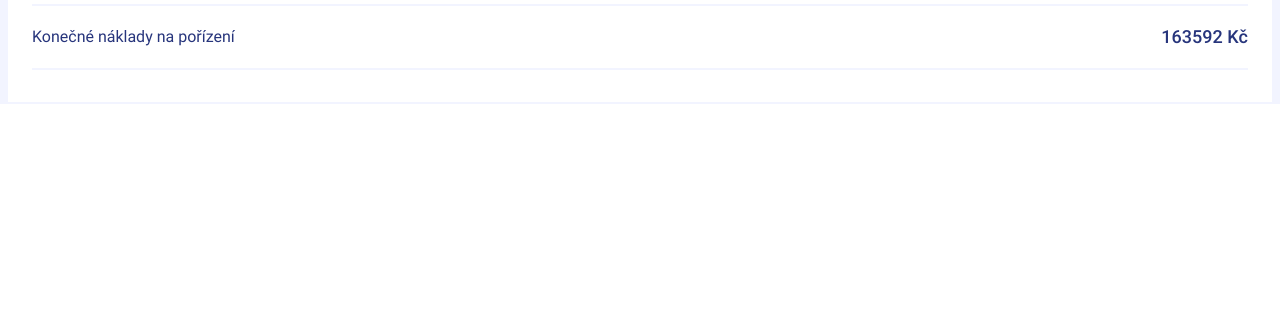
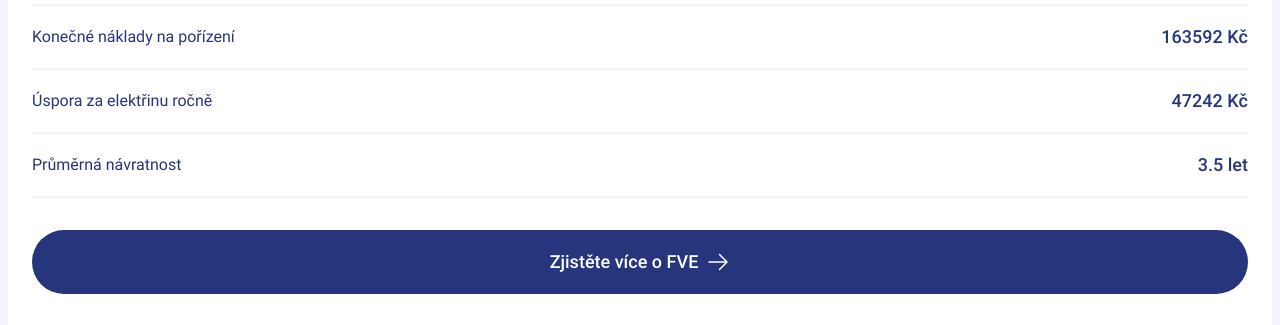
Before and after one commit to uelel/solar-calculator, a React (Create React App) app in the folder client/: page / in a window 1280 px wide. Shown: the part 830-1155 px from the top of the page. Before the commit the page ends 934 px from the top, so only its background shows below. Built offline with nearby package versions, Linux system fonts and the light colour scheme.

Commit message:
kalkulace dokonceni

```diff
--- a/client/package.json
+++ b/client/package.json
@@ -3,6 +3,7 @@
   "version": "0.1.0",
   "private": true,
   "dependencies": {
+    "@heroicons/react": "^2.1.5",
     "@material-tailwind/react": "2.1.9",
     "@testing-library/jest-dom": "^5.17.0",
     "@testing-library/react": "^13.4.0",
--- a/client/src/components/App/App.jsx
+++ b/client/src/components/App/App.jsx
@@ -9,7 +9,26 @@ import Kalkulace from '../Kalkulace';
 
 class App extends React.Component {
 
+  constructor() {
+    super();
+    this.cena_eletriny = {
+      value: 8.88,
+      unit: "Kc/kWh"
+    };
+    this.fve_vykon_prepocet_bez_baterie = {
+      value: 532,
+      unit: "kWh/kWp"
+    };
+    this.fve_vykon_prepocet_s_baterii = {
+      value: 826,
+      unit: "kWh/kWp"
+    };
+  }
+
   state = {
+    kraj: kraje[0]['value'],
+    spotreba: 10000,
+    spotreba_unit: spotreba_jednotky[0]['value'],
     vykon_fve: vykon_fve[3]['value'],
     baterie_kapacita: 0,
     vykonFVEShown: false
@@ -26,12 +45,25 @@ class App extends React.Component {
     }
   }
 
+  setKraj = (value) => {
+    this.setState({ kraj: String(value) });
+  };
+
+  setSpotreba = (arg) => {
+    if (arg.value) {
+      this.setState({ spotreba: Number(arg.value) });
+    }
+    if (arg.unit) {
+      this.setState({ spotreba_unit: String(arg.value) });
+    }
+  };
+
   setVykonFVE = (value) => {
-    this.setState({ vykon_fve: value });
+    this.setState({ vykon_fve: Number(value) });
   };
 
   setBaterieKapacita = (value) => {
-    this.setState({ baterie_kapacita: value });
+    this.setState({ baterie_kapacita: Number(value) });
   };
 
   showVykonFVE = () => {
@@ -62,6 +94,23 @@ class App extends React.Component {
     return (price-dotace);
   };
 
+  getRocniUspora = () => {
+    var uspora = 0;
+    if (this.state.baterie_kapacita === 0) {
+      uspora = Math.round(this.state.vykon_fve * this.fve_vykon_prepocet_bez_baterie.value * this.cena_eletriny.value);
+    } else {
+      uspora = Math.round(this.state.vykon_fve * this.fve_vykon_prepocet_s_baterii.value * this.cena_eletriny.value);
+    }
+    return uspora;
+  };
+
+  getNavratnost = () => {
+    const naklady = this.getKonecneNaklady();
+    const rocni_uspora = this.getRocniUspora();
+    const navratnost = Math.round((naklady/rocni_uspora) * 10) / 10;
+    return navratnost;
+  };
+
   render() {
     return (
       <div className="w-full flex flex-col items-center overflow-x-hidden text-center">
@@ -70,15 +119,15 @@ class App extends React.Component {
           <InputSection.Kraj
             name="kraj"
             data={kraje}
-            defaultValue={kraje[0]['value']}
+            defaultValue={this.state.kraj}
           />
         </InputSection>
-        <InputSection label="Jaká je vaše spotřeba elektřiny?">
+        <InputSection label="Jaká je vaše roční spotřeba elektřiny?">
           <InputSection.Spotreba
             name="spotreba"
-            defaultValue="10000"
+            defaultValue={this.state.spotreba}
             data={spotreba_jednotky}
-            defaultUnit={spotreba_jednotky[0]['value']}
+            defaultUnit={this.state.spotreba_unit}
           />
         </InputSection>
         <InputSection label="Jaký je předpokládaný výkon FVE?">
@@ -122,6 +171,16 @@ class App extends React.Component {
             value={this.getKonecneNaklady()}
             unit="Kč"
           />
+          <Kalkulace.Row
+            label="Úspora za elektřinu ročně"
+            value={this.getRocniUspora()}
+            unit="Kč"
+          />
+          <Kalkulace.Row
+            label="Průměrná návratnost"
+            value={this.getNavratnost()}
+            unit="let"
+          />
         </Kalkulace>
       </div>
     );
--- a/client/src/components/InputSection/InputSection.jsx
+++ b/client/src/components/InputSection/InputSection.jsx
@@ -27,9 +27,13 @@ InputSection.Kraj = class extends React.Component {
   }
 
   changeState = (e) => {
+    const newValue = String(e);
     this.setState({
-      value: String(e)
+      value: newValue
     });
+    if (this.props.onChange) {
+      this.props.onChange(newValue);
+    }
   }
 
   render() {
@@ -56,15 +60,29 @@ InputSection.Spotreba = class extends React.Component {
   }
 
   changeValue = (e) => {
+    const newValue = String(e.target.value);
     this.setState({
-      value: String(e.target.value)
+      value: newValue
     });
+    if (this.props.onChange) {
+      this.props.onChange({
+        "value": newValue,
+        "unit": null
+      });
+    }
   }
 
   changeUnit = (e) => {
+    const newValue = String(e);
     this.setState({
-      unit: String(e)
+      unit: newValue
     });
+    if (this.props.onChange) {
+      this.props.onChange({
+        "value": null,
+        "unit": newValue
+      });
+    }
   }
 
   render() {
--- a/client/src/components/Kalkulace/Kalkulace.jsx
+++ b/client/src/components/Kalkulace/Kalkulace.jsx
@@ -1,4 +1,6 @@
 import React from 'react';
+
+import { ArrowRightIcon } from '@heroicons/react/24/solid';
 
 class Kalkulace extends React.Component {
   constructor(props) {
@@ -10,6 +12,10 @@ class Kalkulace extends React.Component {
       <div className="w-full flex flex-col justify-center items-center flex-nowrap px-6 py-8 mt-8 bg-white border-light border-x-8 border-b-2">
         <h2>{this.props.title}</h2>
         {this.props.children}
+        <div className="w-full h-16 mt-8 inline-flex justify-center items-center text-lg font-medium text-white text-nowrap bg-dark rounded-full cursor-pointer hover:animate-pulse hover:scale-y-110 transition ease-in-out duration-300">
+          Zjistěte více o FVE
+          <ArrowRightIcon className="size-6 font-bold text-white ml-2" />
+        </div>
       </div>
     );
   }
```
Also changed, not shown: 1 other file (tests, documents, lock files or other folders).
